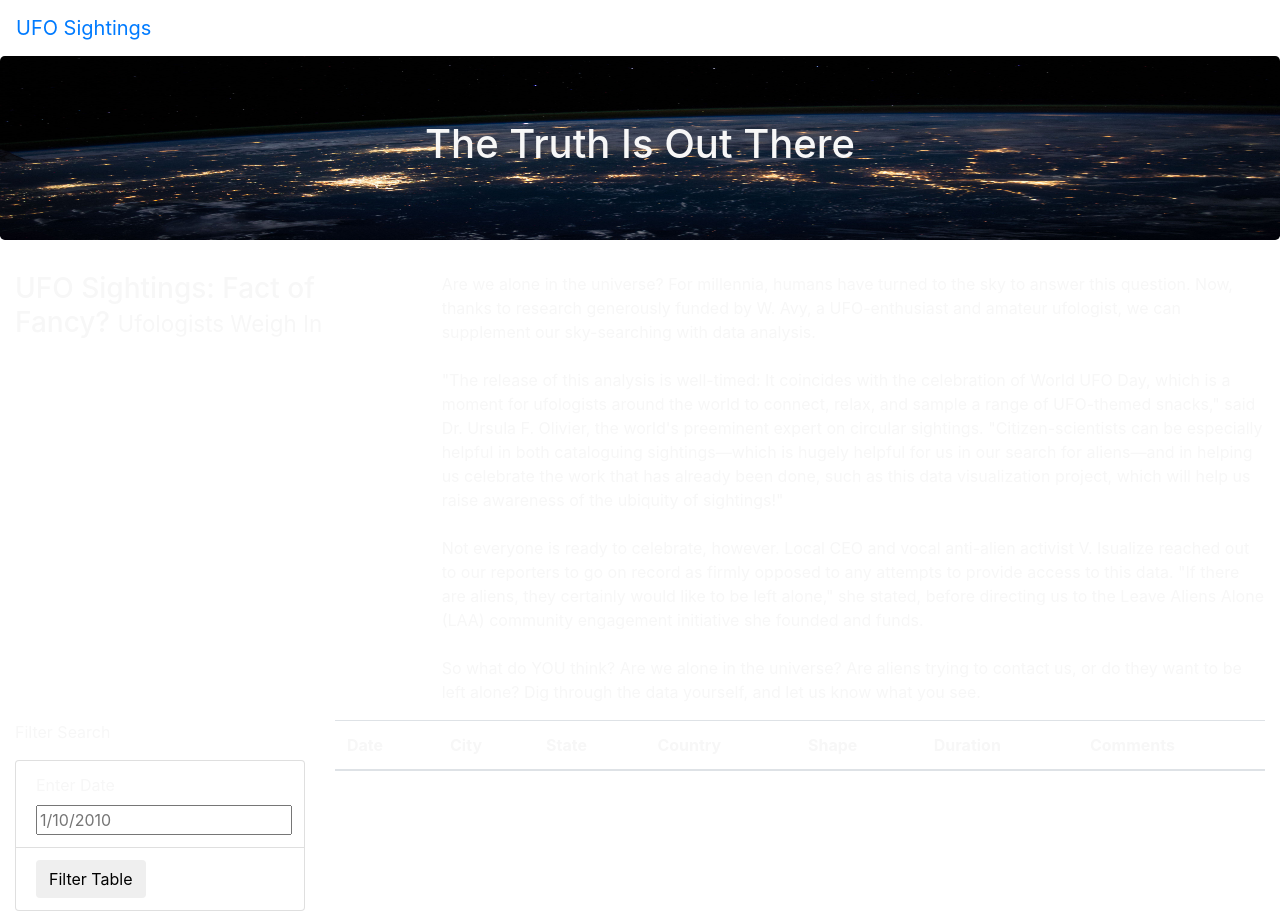
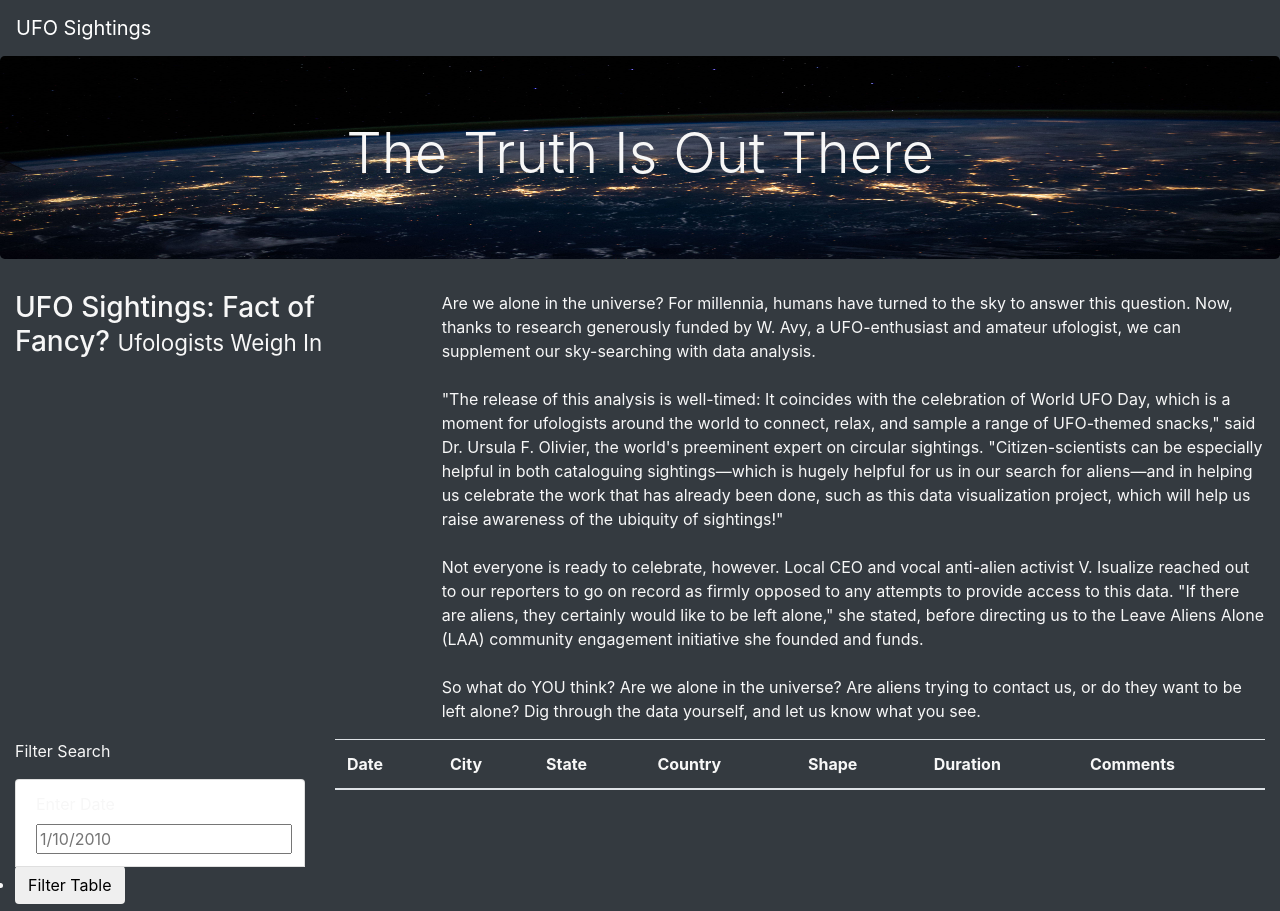
Before and after one commit to Cgossett2022/UFOs, a plain HTML site: page index.html in a window 1280 px wide. Drawn offline with nearby package versions, Linux system fonts and the light colour scheme.

Commit message:
Updated File

```diff
--- a/index.html
+++ b/index.html
@@ -15,14 +15,14 @@
   <link rel="stylesheet" href="static/css/style.css">
 
 </head>
-<body>
+<body class="bg-dark">
     <div class="wrapper">
-        <nav class="navbar navbar-expand-lg">
+        <nav class="navbar navbar-dark bg-dark navbar-expand-lg">
             <a class="navbar-brand" href="index.html">UFO Sightings</a>
         </nav>
 
         <div class="jumbotron">
-            <h1>The Truth Is Out There</h1>
+            <h1 class="display-4"> The Truth Is Out There</h1>
 
          </div>
          <div class="container-fluid">
@@ -42,7 +42,7 @@
           <div class="row">
             <div class="col-md-3">
                 <form>
-                    <p>Filter Search</p>
+                <p>Filter Search</p>
 
                 <ul class="list-group">
 
@@ -50,12 +50,12 @@
                         <label for="date">Enter Date</label>
                         <input type="text" placeholder="1/10/2010" id="datetime" />
                     </li>
-                    <li class="list-group-item">
-                        <button id="filter-btn" type="button" class="btn btn-default">Filter Table</button>
+                    <li>
+                        <button id="filter-btn" type="button" class="btn btn-default">
+                        Filter Table
+                        </button>
                     </li>
-
                 </ul>
-
                 </form>
 
 
@@ -76,12 +76,14 @@
                     </thead>
                     <tbody></tbody>
                   </table>
-                </div>
+            </div>
 
             </div>
-          </div>
         </div>
-
+    </div>
+        <script src="https://cdnjs.cloudflare.com/ajax/libs/d3/4.12.0/d3.js"></script>
+        <script src="static/js/data.js"></script>
+        <script src="static/js/app.js"></script>
 
 </body>
 </html>
```
